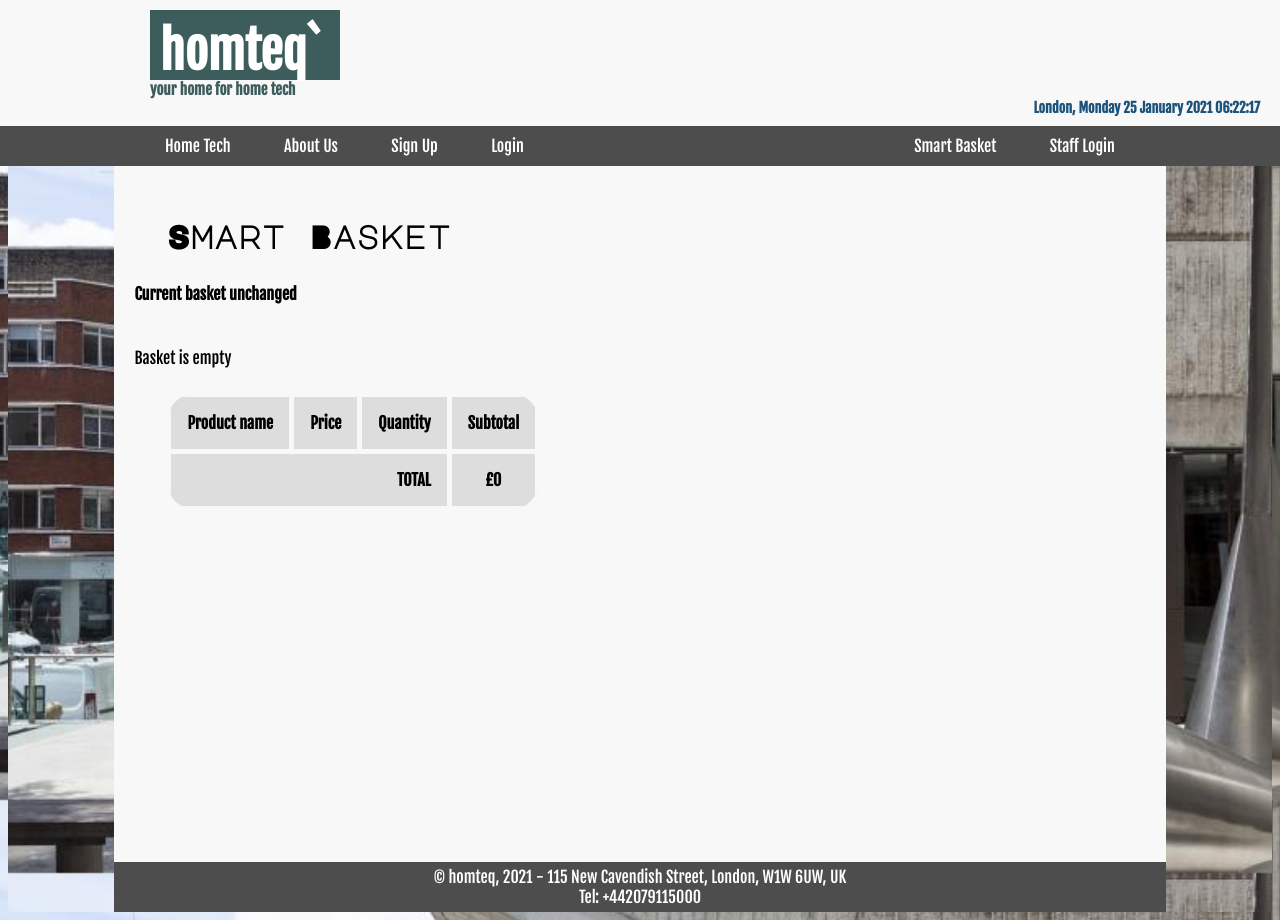
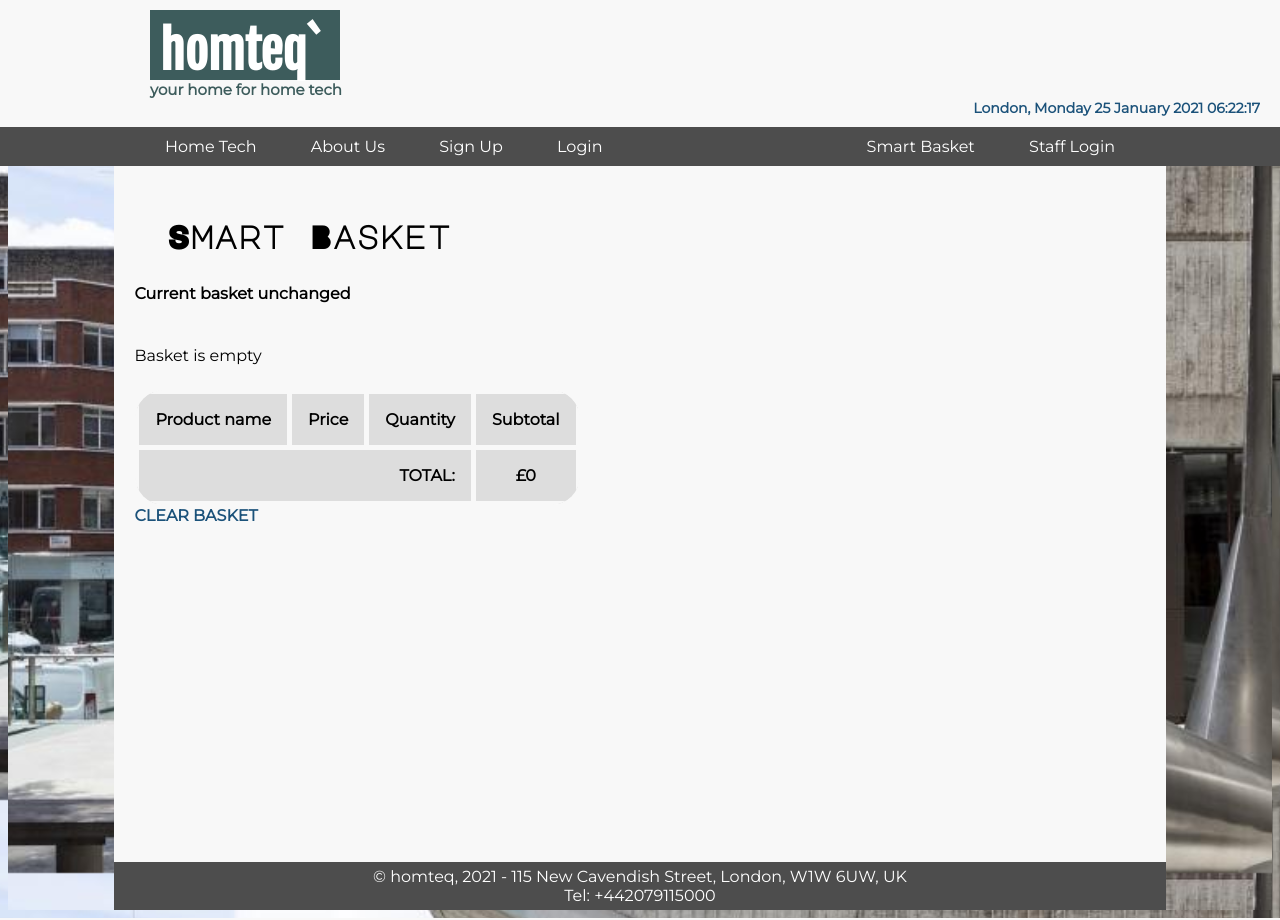
Before and after one commit to piotrstanny/homteq-db-driven-webapp, a PHP site: page /basket.php in a window 1280 px wide. Run offline with PHP 8.4, Linux system fonts and the light colour scheme; data that the repository does not hold is empty.

Commit message:
Clearing session with clear basket feature

```diff
--- a/basket.php
+++ b/basket.php
@@ -51,13 +51,12 @@ if (isset($_SESSION['basket'])) {
 }
 
 echo "<tr>
-    <th colspan=\"3\" style='text-align: right'>TOTAL</th>
+    <th colspan=\"3\" style='text-align: right'>TOTAL:</th>
     <th>&pound".$total."</th>
     </tr>";
 
 echo "</table>";
-
-
+echo "<a href=clearbasket.php>CLEAR BASKET</a>";
 
 include ("footfile.html"); //include head layout
 echo "</body>";
--- a/mystylesheet.css
+++ b/mystylesheet.css
@@ -29,7 +29,7 @@ p{
 {
 	margin: 0 auto;
 	width: 100%;
-	font-family: 'Fjalla One', sans-serif;
+	font-family: 'Montserrat', sans-serif;
 	border-style: None;
   border-color: #fbfbfb;
 }
@@ -229,7 +229,6 @@ td
 }
 
 #baskettable{
-	margin-left: 2rem;
 	border-collapse: collapse;
 	border-radius: 30px;
 	overflow: hidden;
```
Also changed, not shown: clearbasket.php (added, +18 -0 lines).
